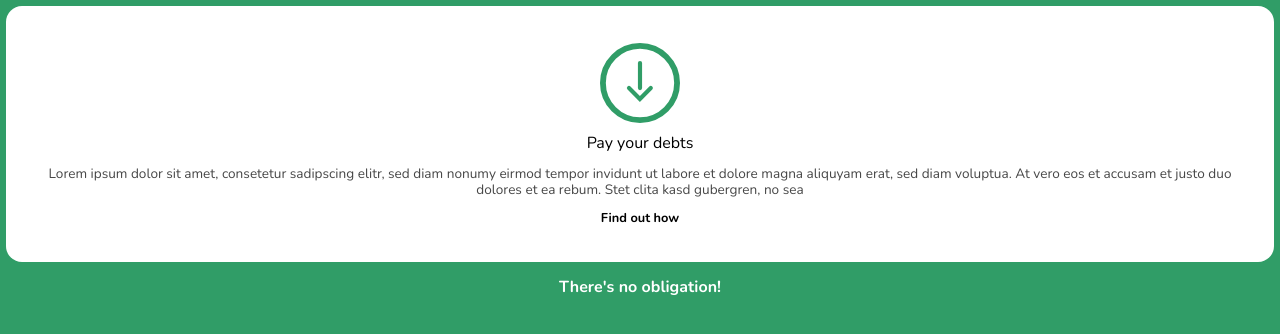
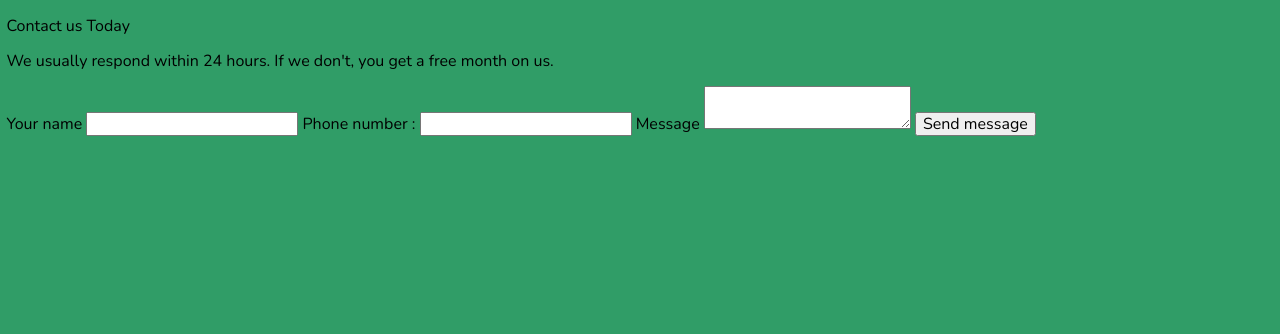
Before and after one commit to girijakangutkar/Form_UI, a plain HTML site: page index.html in a window 1280 px wide. Drawn offline with nearby package versions, Linux system fonts and the light colour scheme.

Commit message:
index.html

```diff
--- a/index.html
+++ b/index.html
@@ -3,29 +3,21 @@
         <link rel="stylesheet" href="index.css">
     </head>
     <body>
-        <div class="card">
+        <div class="container">
+            <h1>Contact us Today</h1>
+            <p>We usually respond within 24 hours. If we don't, you get a free month on us.</p>
 
-            <svg viewBox="0 0 96 96">
-                <g id="down-arrow" transform="translate(-418 -150)">
-                    <g id="Ellipse_2" data-name="Ellipse 2" transform="translate(418 150)" fill="none" stroke="#309d67" stroke-width="7">
-                    <circle cx="48" cy="48" r="48" stroke="none"/>
-                    <circle cx="48" cy="48" r="44.5" fill="none"/>
-                    </g>
-                    <g id="Group_1" data-name="Group 1">
-                    <path id="Path_2" data-name="Path 2" d="M554,8207.49v29.931" transform="translate(-88 -8033.361)" fill="none" stroke="#309d67" stroke-linecap="round" stroke-width="5"/>
-                    <path id="Path_3" data-name="Path 3" d="M541.8,8246.06l13.07,13.069,13.07-13.069" transform="translate(-89 -8042)" fill="none" stroke="#309d67" stroke-linecap="round" stroke-width="5"/>
-                    </g>
-                </g>
-            </svg>
+            <form>
+                <label for="name">Your name</label>
+                <input type="text" id="name">
+                <label for="number">Phone number :</label>
+                <input type="number" id="number">
+                <label for="name">Message</label>
+                <textarea id="name"></textarea>
 
-            <h1>Pay your debts</h1>
-
-            <p>Lorem ipsum dolor sit amet, consetetur sadipscing elitr, sed diam nonumy eirmod tempor invidunt ut labore et dolore magna aliquyam erat, sed diam voluptua. At vero eos et accusam et justo duo dolores et ea rebum. Stet clita kasd gubergren, no sea</p>
-
-            <a href="#">Find out how</a>
-
+                <input type="submit" value="Send message">
+            </form>
         </div>
 
-        <p class="obligation">There's no obligation!</p>
     </body>
 </html>
```
